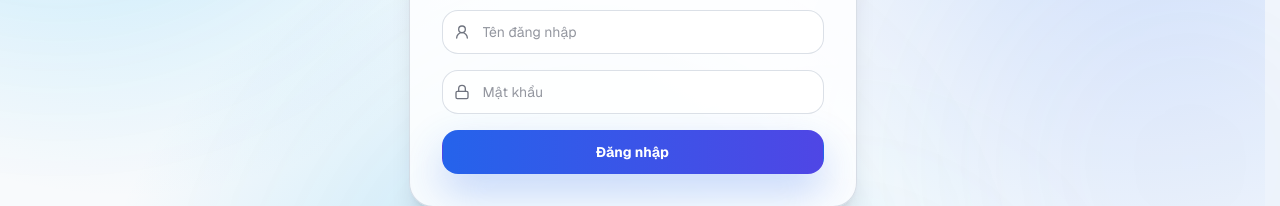
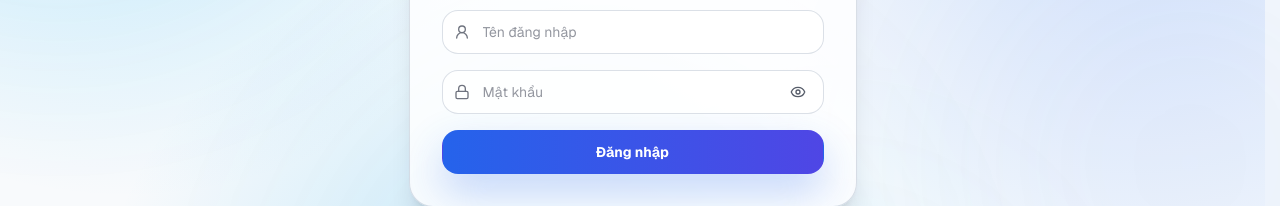
Before and after one commit to vinhlv-3705/Telesales_system_project, a Next.js app: page /login in a window 1280 px wide. Shown: the part 354-560 px from the top of the page. Built offline with nearby package versions, Linux system fonts and the light colour scheme.

Commit message:
update committe

```diff
--- a/app/login/page.tsx
+++ b/app/login/page.tsx
@@ -2,7 +2,7 @@
 
 import { useState } from "react";
 import { useRouter } from "next/navigation";
-import { Lock, UserRound } from "lucide-react";
+import { Eye, EyeOff, Lock, UserRound } from "lucide-react";
 import { motion } from "framer-motion";
 
 export default function LoginPage() {
@@ -10,6 +10,7 @@ export default function LoginPage() {
   const [form, setForm] = useState({ username: "", password: "" });
   const [error, setError] = useState("");
   const [isSubmitting, setIsSubmitting] = useState(false);
+  const [showPassword, setShowPassword] = useState(false);
 
   const handleLogin = async () => {
     if (!form.username.trim() || !form.password.trim()) {
@@ -65,17 +66,26 @@ export default function LoginPage() {
           <div className="relative">
             <Lock className="absolute left-3 top-1/2 -translate-y-1/2 h-4 w-4 opacity-60" />
             <input
-              type="password"
+              type={showPassword ? "text" : "password"}
               value={form.password}
               onChange={(e) => setForm({ ...form, password: e.target.value })}
               placeholder="Mật khẩu"
-              className="ui-input pl-10 pr-3"
+              className="ui-input pl-10 pr-11"
               onKeyDown={(e) => {
                 if (e.key === "Enter") {
                   void handleLogin();
                 }
               }}
             />
+            <button
+              type="button"
+              onClick={() => setShowPassword((s) => !s)}
+              className="absolute right-2 top-1/2 -translate-y-1/2 h-9 w-9 rounded-2xl inline-flex items-center justify-center opacity-70 hover:opacity-100 transition"
+              title={showPassword ? "Ẩn mật khẩu" : "Hiện mật khẩu"}
+              aria-label={showPassword ? "Ẩn mật khẩu" : "Hiện mật khẩu"}
+            >
+              {showPassword ? <EyeOff className="h-4 w-4" /> : <Eye className="h-4 w-4" />}
+            </button>
           </div>
           {error && (
             <div className="rounded-2xl border px-3 py-2 text-sm font-semibold bg-rose-500/10 border-rose-500/20 text-rose-600">
--- a/specs/system_playbook.md
+++ b/specs/system_playbook.md
@@ -235,6 +235,19 @@ Admin:
   - update tài liệu này
   - update `specs/requirements.md` nếu ảnh hưởng nghiệp vụ
 
+### 8.1 Next.js App Router: Suspense khi dùng search params
+
+Khi dùng các hook như `useSearchParams()` / `usePathname()` trong page App Router, cần đảm bảo code được bọc trong `Suspense`.
+
+Nếu không, build trên Vercel có thể fail ở bước prerender với lỗi:
+
+- `useSearchParams() should be wrapped in a suspense boundary`
+
+Pattern khuyến nghị:
+
+- Default export page: bọc `Suspense`.
+- Đưa phần dùng `useSearchParams()` vào component con (ví dụ `AdminCustomersInner`).
+
 ## 10. Quy trình Deploy (Git + Vercel + Supabase)
 
 ### 10.1 Nguyên tắc
```
